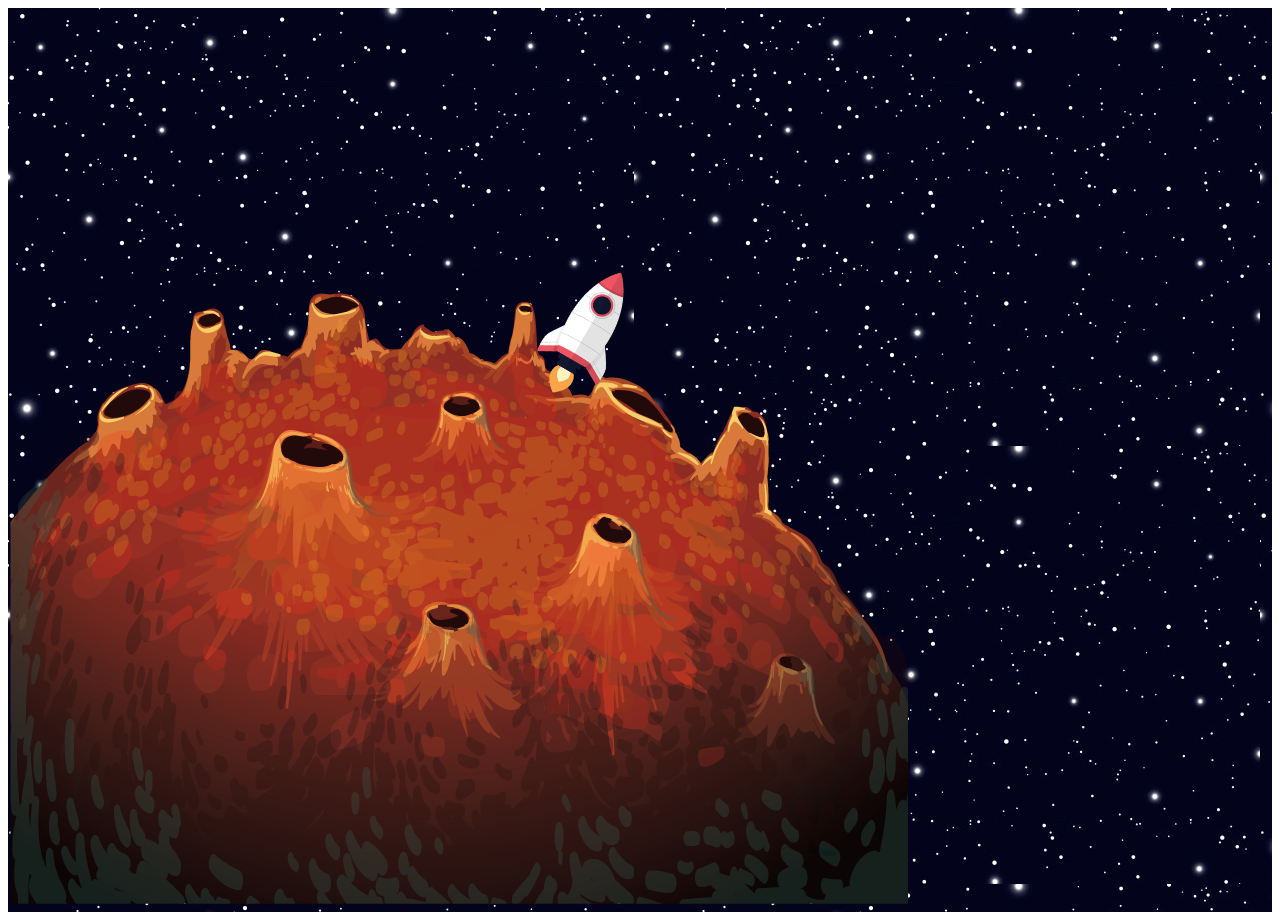
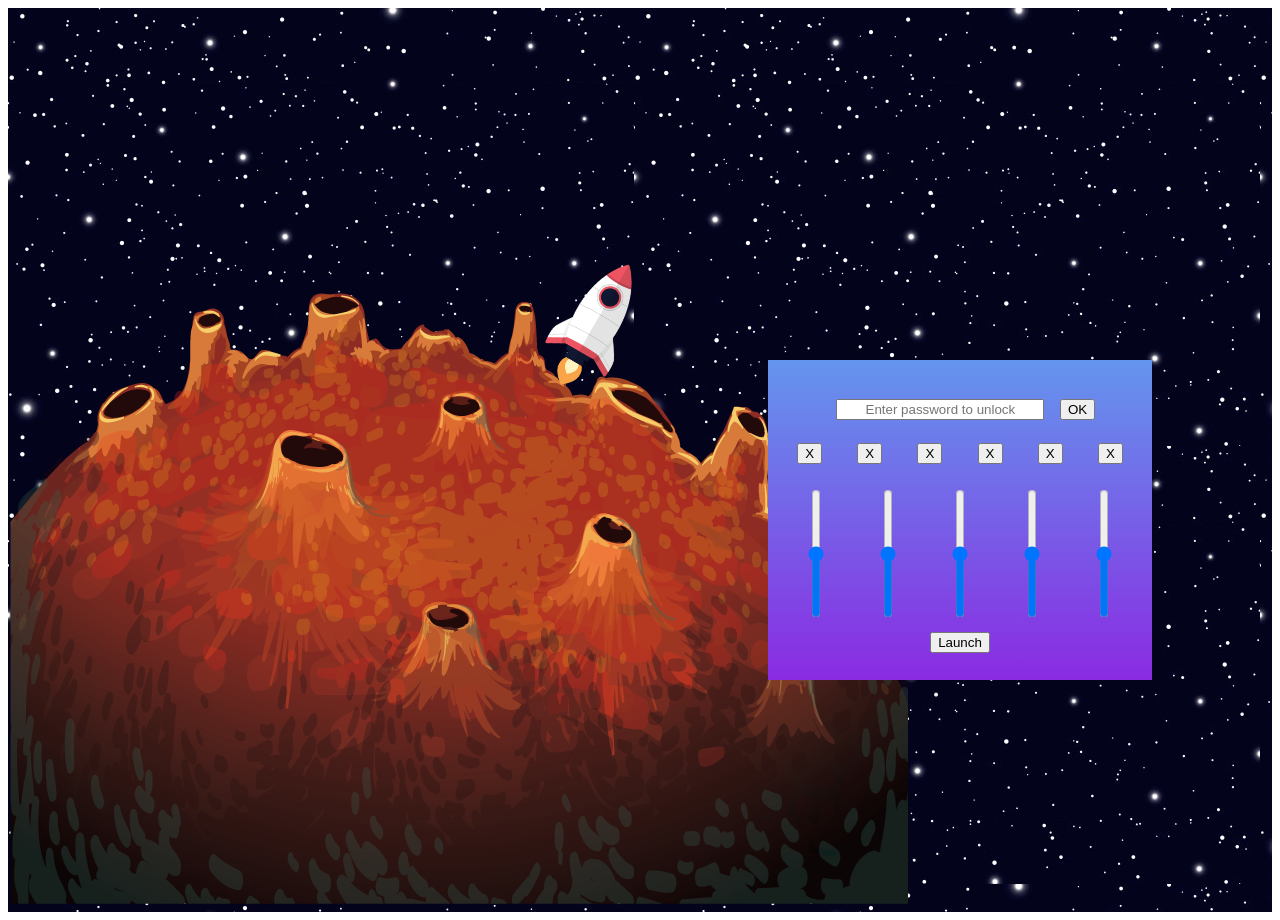
Before and after one commit to jakubgatarski/Open-Space, a plain HTML site: page index.html in a window 1280 px wide. Drawn offline with Linux system fonts and the light colour scheme.

Commit message:
2st stage completed

```diff
--- a/index.html
+++ b/index.html
@@ -1,18 +1,41 @@
 <!DOCTYPE html>
-<html lang="en">
+<html lang="en" xmlns="http://www.w3.org/1999/html">
 <head>
     <meta charset="UTF-8">
     <title>Open Space</title>
     <link rel="stylesheet" href="style.css">
 </head>
 <body>
-    <div class="space">
-        <div class="planet-area">
-            <img src="mars.png" class="planet" alt="red planet">
-            <img src="rocket.png" class="rocket" alt="white rocket">
+<div class="space">
+    <div class="planet-area">
+        <img src="mars.png" class="planet" alt="red planet">
+        <img src="rocket.png" class="rocket" alt="white rocket">
+    </div>
 
+    <div class="control-panel">
+
+        <input id="password" placeholder="Enter password to unlock">
+
+        <input id="unlock-btn" type="button" value="OK">
+
+        <div class="check-buttons">
+            <input type="button" value="X">
+            <input type="button" value="X">
+            <input type="button" value="X">
+            <input type="button" value="X">
+            <input type="button" value="X">
+            <input type="button" value="X">
         </div>
+        <div class="levers">
+            <input type="range" orient="vertical">
+            <input type="range" orient="vertical">
+            <input type="range" orient="vertical">
+            <input type="range" orient="vertical">
+            <input type="range" orient="vertical">
+        </div>
+        <input type="button" value="Launch">
 
     </div>
+</div>
 </body>
 </html>
--- a/style.css
+++ b/style.css
@@ -2,15 +2,68 @@
     background-image: url("space.png");
     background-size: auto;
 }
+body{
 
+}
 img.rocket{
     height: 150px;
     width: auto;
     transform: rotate(30deg);
-    position: relative;
-    top: -500px;
-    left: -400px;
+    /*position: absolute;
+    top: 500px;
+    left: 40px;*/
+    position: absolute;
+    top: 250px;
+    left: 520px;
 }
-.planet{
+.control-panel{
+    position: absolute;
+    top: 45%;
+    right: 10%;
+    background: linear-gradient(cornflowerblue, blueviolet);
+    width: 30%;
+    height: 40%;
+    /*display: flex;
+    flex-direction: column;
+    justify-content: space-around;
+    */
+    align-content:  center;
+    text-align: center;
 
 }
+
+#password{
+    width: 200px;
+    text-align: center;
+    margin: 3%;
+}
+
+
+.check-buttons{
+    display: flex;
+    justify-content: space-around;
+    padding: 3%;
+    flex-direction: row;
+
+}
+input[type=range][orient=vertical]
+{
+    writing-mode: bt-lr; /* IE */
+    -webkit-appearance: slider-vertical; /* WebKit */
+    width: 100%;
+    height: 100%;
+}
+
+.levers{
+    display: flex;
+    flex-direction: row;
+    justify-content: space-around;
+    padding: 3%;
+
+
+
+}
+#launch-btn{
+    /*align-self: end;*/
+
+}
```
